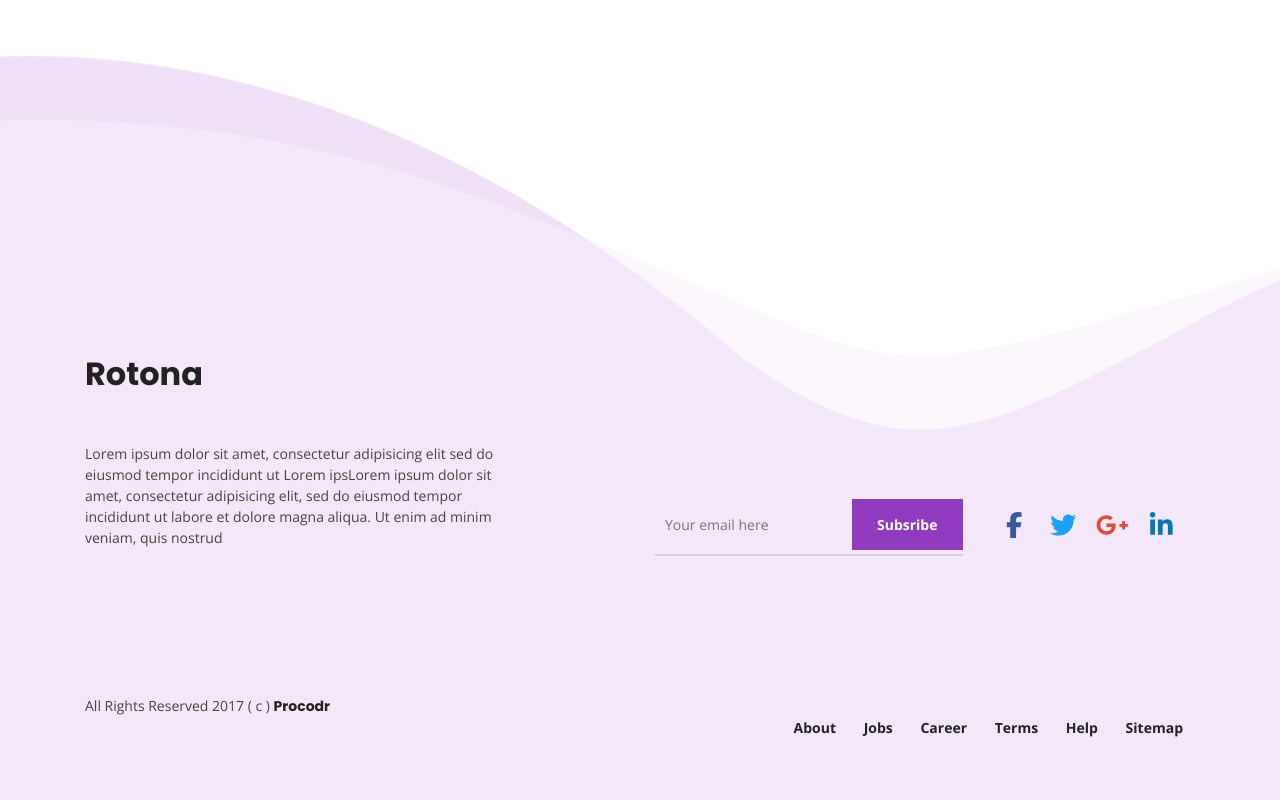
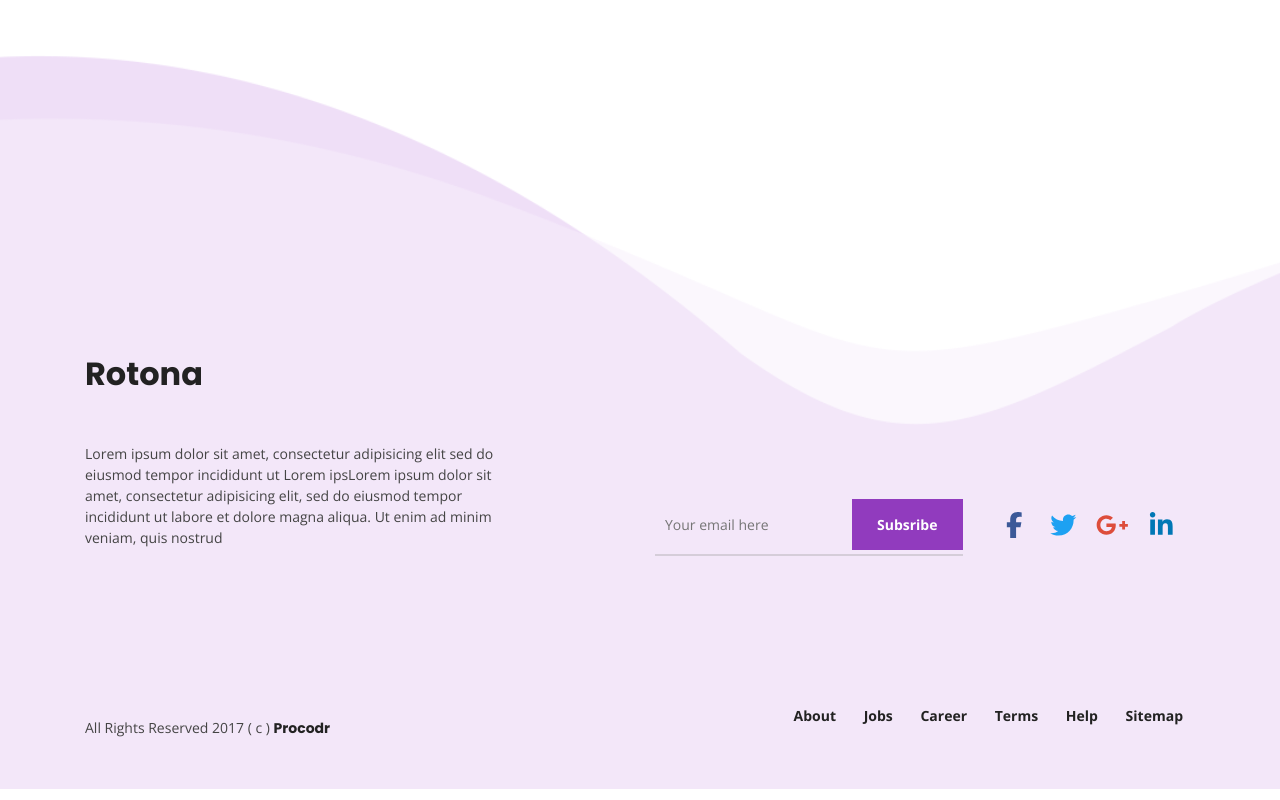
Before and after one commit to iamtheasad/Rotona-landing-page-psd-to-html, a plain HTML site: page index.html in a window 1280 px wide. Shown: the part 6696-7496 px from the top of the page. Drawn offline with nearby package versions, Linux system fonts and the light colour scheme.

Commit message:
add padding in footer-all rights reserved

```diff
--- a/assets/css/style.css
+++ b/assets/css/style.css
@@ -721,6 +721,11 @@ ul, p {
 
 .menu.menu_bottom a {
    color: #222;
+   padding-top: 0;
+}
+
+.footer_rights {
+   padding-top: 22px;
 }
 /************************************
    Footer Section End
```
